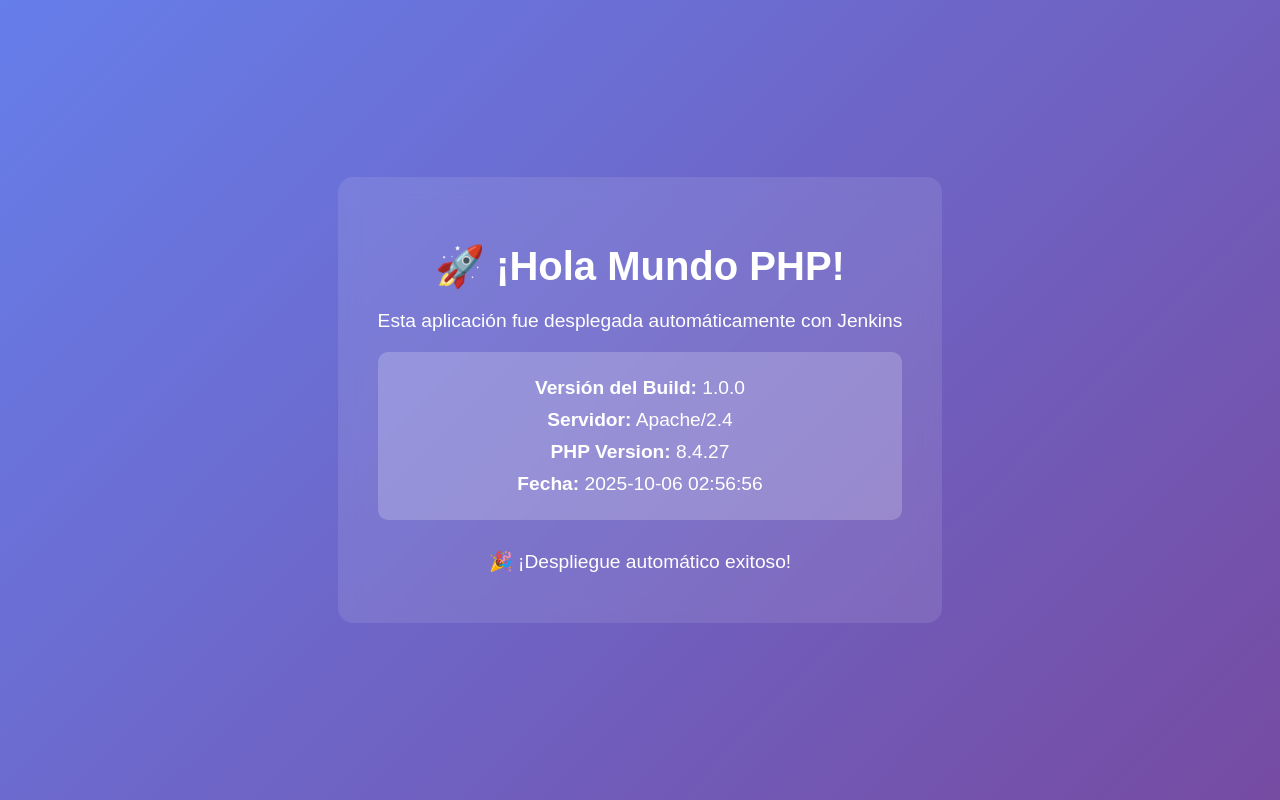
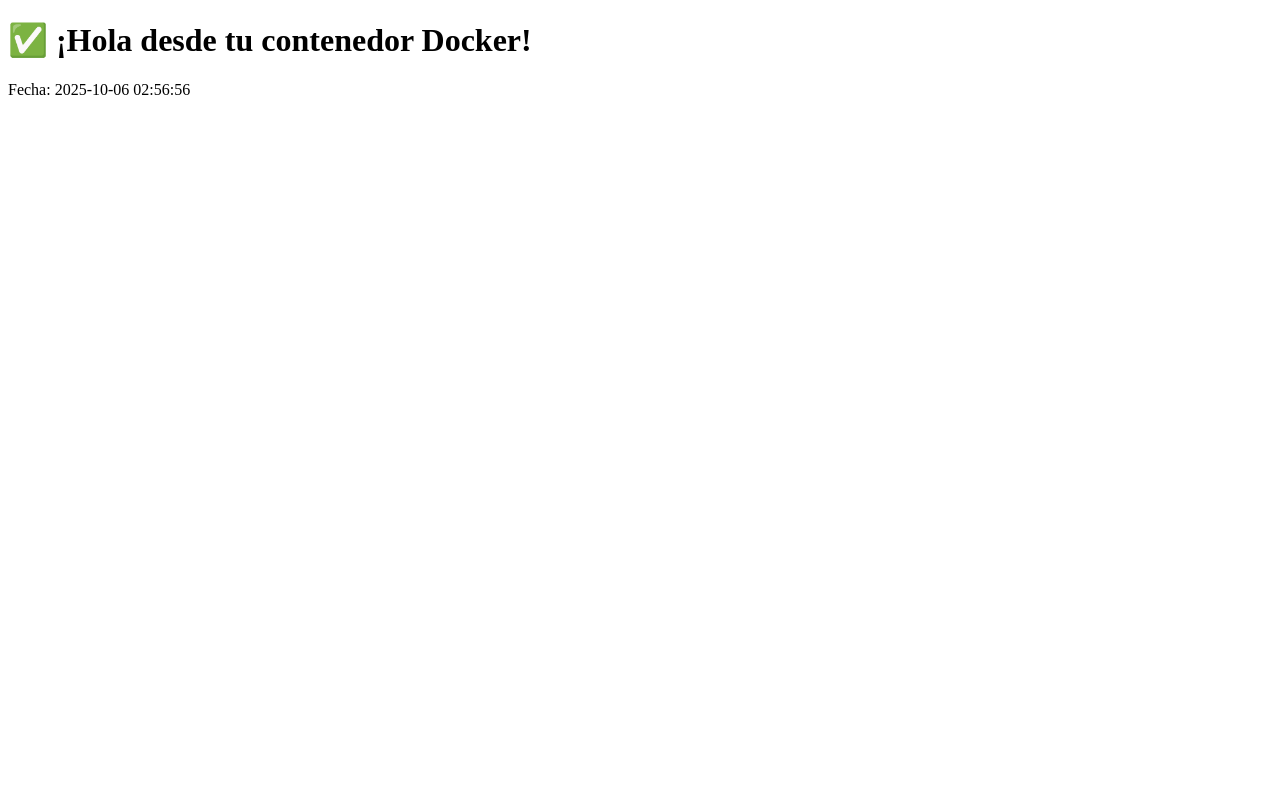
Before and after one commit to Jhomontoya/php-simple-app, a PHP site: page / in a window 1280 px wide. Run offline with PHP 8.4, Linux system fonts and the light colour scheme.

Commit message:
Update index.php

```diff
--- a/src/index.php
+++ b/src/index.php
@@ -1,55 +1,8 @@
 <!DOCTYPE html>
 <html>
-<head>
-    <title>¡Hola PHP desde Docker!</title>
-    <style>
-        body {
-            font-family: Arial, sans-serif;
-            background: linear-gradient(135deg, #667eea 0%, #764ba2 100%);
-            margin: 0;
-            padding: 0;
-            display: flex;
-            justify-content: center;
-            align-items: center;
-            height: 100vh;
-            color: white;
-        }
-        .container {
-            text-align: center;
-            background: rgba(255,255,255,0.1);
-            padding: 40px;
-            border-radius: 15px;
-            backdrop-filter: blur(10px);
-        }
-        h1 {
-            font-size: 2.5em;
-            margin-bottom: 20px;
-        }
-        p {
-            font-size: 1.2em;
-            margin: 10px 0;
-        }
-        .info {
-            background: rgba(255,255,255,0.2);
-            padding: 15px;
-            border-radius: 10px;
-            margin-top: 20px;
-        }
-    </style>
-</head>
+<head><title>Mi Primera API</title></head>
 <body>
-    <div class="container">
-        <h1>🚀 ¡Hola Mundo PHP!</h1>
-        <p>Esta aplicación fue desplegada automáticamente con Jenkins</p>
-
-        <div class="info">
-            <p><strong>Versión del Build:</strong> <?php echo getenv('BUILD_VERSION') ?: '1.0.0'; ?></p>
-            <p><strong>Servidor:</strong> <?php echo $_SERVER['SERVER_SOFTWARE']; ?></p>
-            <p><strong>PHP Version:</strong> <?php echo phpversion(); ?></p>
-            <p><strong>Fecha:</strong> <?php echo date('Y-m-d H:i:s'); ?></p>
-        </div>
-
-        <p style="margin-top: 30px;">🎉 ¡Despliegue automático exitoso!</p>
-    </div>
+    <h1>✅ ¡Hola desde tu contenedor Docker!</h1>
+    <p>Fecha: <?php echo date('Y-m-d H:i:s'); ?></p>
 </body>
 </html>
```
